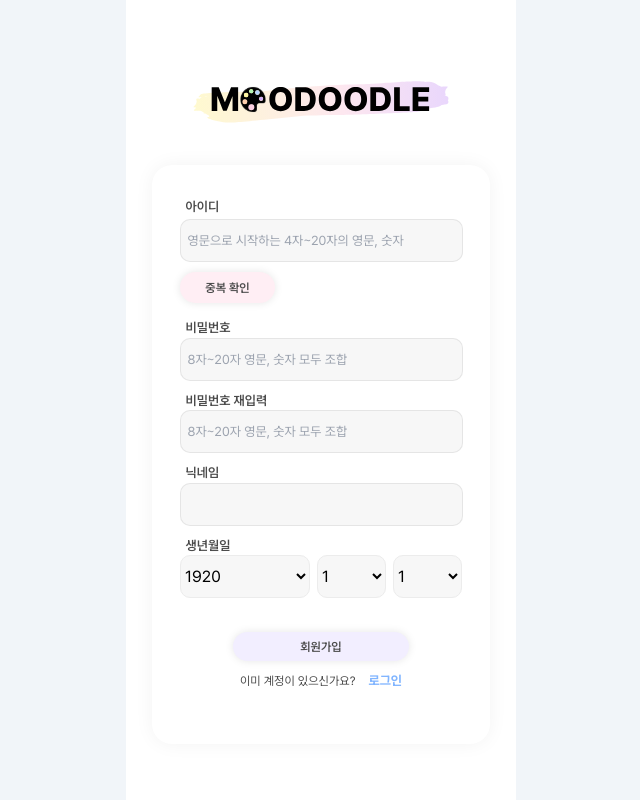
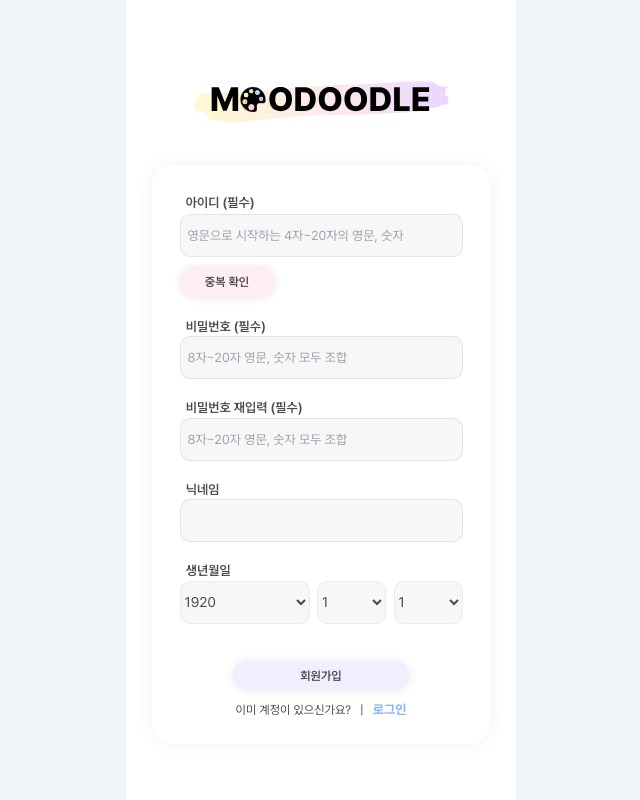
Before and after one commit to teom142/moodoodle_test, a React (Create React App) app in the folder moodoodleFront/moodoodlefront/: page /signup in a window 1280 px wide. Shown: the whole page, without its empty margins (319-959 px from the left). Built offline with nearby package versions, Linux system fonts and the light colour scheme.

Commit message:
[style] 로그인 페이지 css 수정

```diff
--- a/moodoodleFront/moodoodlefront/src/components/SignUpComponent.jsx
+++ b/moodoodleFront/moodoodlefront/src/components/SignUpComponent.jsx
@@ -1,30 +1,44 @@
-import React, { useState } from "react";
-import { Link, useNavigate } from "react-router-dom";
-import CustomButton from "../components/CustomButton";
-import LoginButton from "../components/LoginButton";
-import Main from "../pages/Main";
+import React, { useState } from 'react';
+import { Link, useNavigate } from 'react-router-dom';
+import CustomButton from '../components/CustomButton';
+import LoginButton from '../components/LoginButton';
 
-export default function SignUp(){
-    const [id, setId] = useState("");
-    const [password, setPassword] = useState("");
-    const [confirmPassword, setConfirmPassword] = useState("");
-    const [nickname, setNickname] = useState("");
-    const [birthdate, setBirthdate] = useState("");
-    const [createdate, setCreatedate] = useState("");
+export default function SignUp() {
+  const [id, setId] = useState('');
+  const [password, setPassword] = useState('');
+  const [confirmPassword, setConfirmPassword] = useState('');
+  const [nickname, setNickname] = useState('');
+  const [birthdate, setBirthdate] = useState('');
+  const [createdate, setCreatedate] = useState('');
   // 스타일 설정
-    const textStyle = "w-[271px] text-[13px] font-semibold text-darkGray"
-    const boxStyle = "w-[283px] h-[43px] pl-[7px] rounded-[10px] bg-gray-scale-1 border border-darkGray/10 text-[13px]"
+  const textStyle = `text-[13px] font-semibold text-darkGray`;
+  const boxStyle = `w-[283px] h-[43px] pl-[7px] rounded-[10px] bg-gray-scale-1 border border-darkGray/10 text-[13px]`;
   // 현재 년도 설정하기 위한 변수
   const today = new Date();
-    const yearoption = [], monthoption = [], dayoption = [];
-    for(let i = 1920; i <= today.getFullYear(); i++){
-      yearoption.push(<option className={textStyle} value={i}>{i}</option>)
+  const yearoption = [],
+    monthoption = [],
+    dayoption = [];
+
+  for (let i = 1920; i <= today.getFullYear(); i++) {
+    yearoption.push(
+      <option className={textStyle} value={i}>
+        {i}
+      </option>,
+    );
   }
-    for(let i = 1; i <= 12; i++){
-      monthoption.push(<option className={textStyle} value={i}>{i}</option>)
+  for (let i = 1; i <= 12; i++) {
+    monthoption.push(
+      <option className={textStyle} value={i}>
+        {i}
+      </option>,
+    );
   }
-    for(let i = 1; i <= 31; i++){
-      dayoption.push(<option className={textStyle} value={i}>{i}</option>)
+  for (let i = 1; i <= 31; i++) {
+    dayoption.push(
+      <option className={textStyle} value={i}>
+        {i}
+      </option>,
+    );
   }
 
   const navigate = useNavigate();
@@ -34,7 +48,7 @@ export default function SignUp(){
 
     // 재입력한 비밀번호 비일치 시 출력
     if (password !== confirmPassword) {
-        alert("비밀번호가 일치하지 않습니다.");
+      alert('비밀번호가 일치하지 않습니다.');
       return;
     }
     // 사용자 입력 정보 기반 payload 생성
@@ -44,109 +58,120 @@ export default function SignUp(){
       nickname: nickname,
       birthdate: birthdate,
       createdate: createdate,
-      }
+    };
 
-      const response = await fetch(
-        "회원가입 요청지 주소",
-        {
-          method: "POST",
+    const response = await fetch('회원가입 요청지 주소', {
+      method: 'POST',
       headers: {
-            "Content-Type": "application/json",
+        'Content-Type': 'application/json',
       },
       body: JSON.stringify(payload),
-        }
-      );
+    });
     const data = await response.json();
 
     if (response.status === 201) {
-        console.log("회원가입 성공, 아이디:" + data.id);
-        navigate(<Main/>); // 회원가입 성공시 홈으로 이동
-      } else if(response.status === 400){
-        console.log("아이디 값이 비어있습니다.");
+      console.log('회원가입 성공, 아이디:' + data.id);
+      navigate('/'); // 회원가입 성공시 홈으로 이동
+    } else if (response.status === 400) {
+      console.log('아이디 값이 비어있습니다.');
     }
   };
-    return(
-        <div className="w-[338px] h-[579px] rounded-[20px] bg-white mt-[-5px] shadow-loginShadow">
-            {/* 회원정보 입력란 */}
-            <form className="login-form" onSubmit={handleSignup}>
-                <div className="flex justify-center items-center mt-[30px]">
-                <label className={textStyle} htmlFor="username">아이디</label><br/>
-                </div>
-                <div className="flex justify-center items-center mb-[10px]">
-                <input className={boxStyle}
-                type="text"
-                id="id"
+
+  return (
+    <div className='flex w-[338px] h-[579px] rounded-[20px] justify-center items-center bg-white mt-[-5px] shadow-loginShadow'>
+      <div className='flex flex-col w-[283px] h-[530px] justify-between items-center'>
+        <form
+          className='login-form flex flex-col gap-[19px]'
+          onSubmit={handleSignup}
+        >
+          <div className='flex flex-col items-start gap-[10px]'>
+            <div className=''>
+              <label className={textStyle} htmlFor='username'>
+                &nbsp; 아이디 (필수)
+              </label>
+              <input
+                className={boxStyle}
+                type='text'
+                id='id'
                 value={id}
                 onChange={(e) => setId(e.target.value)}
-                placeholder="영문으로 시작하는 4자~20자의 영문, 숫자"
-                /><br/>
+                placeholder='영문으로 시작하는 4자~20자의 영문, 숫자'
+              />
             </div>
-                <div className="ml-[28px] mb-[15px]">
-                <CustomButton text="중복 확인" color="pink" onClick=""/>
+            <CustomButton text='중복 확인' color='pink' onClick='' />
           </div>
-                <div className="flex justify-center items-center">
-                <label className={textStyle} htmlFor="password">비밀번호</label>
-                </div>
-                <div className="flex justify-center items-center mb-[10px]">
-                <input className={boxStyle}
-                type="password"
-                id="password"
+          <div className='flex flex-col justify-center items-start'>
+            <label className={textStyle} htmlFor='password'>
+              &nbsp; 비밀번호 (필수)
+            </label>
+            <input
+              className={boxStyle}
+              type='password'
+              id='password'
               value={password}
               onChange={(e) => setPassword(e.target.value)}
-                placeholder="8자~20자 영문, 숫자 모두 조합"
+              placeholder='8자~20자 영문, 숫자 모두 조합'
             />
           </div>
-                <div className="flex justify-center items-center">
-                <label className={textStyle} htmlFor="confirm-password">비밀번호 재입력</label>
-                </div>
-                <div className="flex justify-center items-center mb-[10px]">
-                <input className={boxStyle}
-                type="password"
-                id="confirm-password"
+          <div className='flex flex-col justify-center items-start'>
+            <label className={textStyle} htmlFor='confirm-password'>
+              &nbsp; 비밀번호 재입력 (필수)
+            </label>
+            <input
+              className={boxStyle}
+              type='password'
+              id='confirm-password'
               value={confirmPassword}
               onChange={(e) => setConfirmPassword(e.target.value)}
-                placeholder="8자~20자 영문, 숫자 모두 조합"
+              placeholder='8자~20자 영문, 숫자 모두 조합'
             />
           </div>
-                <div className="flex justify-center items-center">
-                <label className={textStyle} htmlFor="nickname">닉네임</label>
-                </div>
-                <div className="flex justify-center items-center mb-[10px]">
-                <input className={boxStyle}
-                type="text"
-                id="nickname"
+          <div className='flex flex-col justify-center items-start'>
+            <label className={textStyle} htmlFor='nickname'>
+              &nbsp; 닉네임
+            </label>
+            <div className='flex justify-center items-center'>
+              <input
+                className={boxStyle}
+                type='text'
+                id='nickname'
                 value={nickname}
                 onChange={(e) => setNickname(e.target.value)}
               />
             </div>
-                <div className="flex justify-center items-center">
-                <label className={textStyle} htmlFor="birthdate">생년월일</label>
           </div>
+          <div className='flex flex-col justify-center items-start'>
+            <label className={textStyle} htmlFor='birthdate'>
+              &nbsp; 생년월일
+            </label>
             {/* 생년월일 셀렉트 박스값의 변경에 따른 onChange 함수 생성 필요 */}
-                <div className="flex justify-center items-center mb-[10px]">
-                <select className="w-[130px] h-[43px] rounded-[10px] bg-gray-scale-1 border border-[#ececec] mr-[7px]">
+            <div className='flex flex-row justify-between w-[283px] items-center text-[14px]'>
+              <select className='w-[130px] h-[43px] text-darkGray rounded-[10px] bg-gray-scale-1 border border-[#ececec]'>
                 {yearoption}
               </select>
-                <select className="w-[69px] h-[43px] rounded-[10px] bg-gray-scale-1 border border-[#ececec] mr-[7px]">
+              <select className='w-[69px] h-[43px] text-darkGray rounded-[10px] bg-gray-scale-1 border border-[#ececec]'>
                 {monthoption}
               </select>
-                <select className="w-[69px] h-[43px] rounded-[10px] bg-gray-scale-1 border border-[#ececec]">
+              <select className='w-[69px] h-[43px] text-darkGray rounded-[10px] bg-gray-scale-1 border border-[#ececec]'>
                 {dayoption}
               </select>
             </div>
-                <br/>
-            {/* 회원가입 버튼 */}
-            <div className="flex justify-center items-center mb-[10px]">
-                <LoginButton text="회원가입" onClick={handleSignup}/>
-            </div>
-            {/* 로그인 이동 문구 */}
-            <div className="flex justify-center items-center">
-                <p className="text-xs text-left text-darkGray mr-[13px]">
-                이미 계정이 있으신가요?
-                </p>
-                <Link className="text-[13px] font-bold text-lightBlue" to="/user/login">로그인</Link>
           </div>
         </form>
+        {/* 회원가입 버튼 */}
+        <div className='flex flex-col gap-[10px] items-center'>
+          <LoginButton text='회원가입' onClick={handleSignup} />
+          {/* 로그인 이동 문구 */}
+          <div className='flex justify-center items-center'>
+            <p className='text-xs text-left text-darkGray'>
+              이미 계정이 있으신가요? &nbsp; |
+            </p>
+            <Link className='text-[13px] font-bold text-lightBlue' to='/login'>
+              &nbsp; &nbsp;로그인
+            </Link>
+          </div>
+        </div>
+      </div>
     </div>
   );
 }
```
Lines whose indentation alone changed are shown as unchanged.
